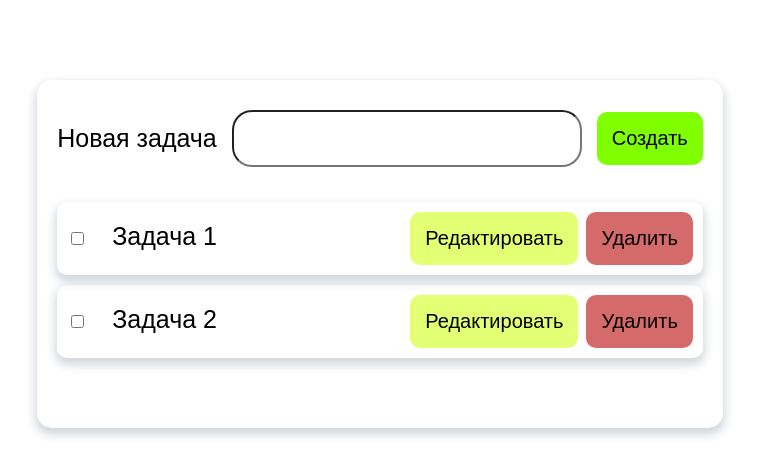
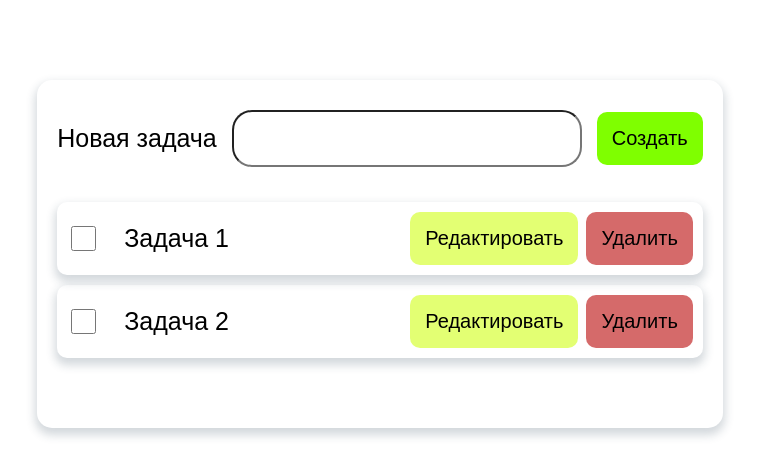
Before and after one commit to NicoMSK/ToDo-React, a React (Vite) app: page / in a window 1280 px wide. Shown: the top 476 px of the page, without its empty margins (260-1019 px from the left). Built offline with nearby package versions, Linux system fonts and the light colour scheme.

Commit message:
feat: Add the ability to cross out completed tasks.

```diff
--- a/src/App.tsx
+++ b/src/App.tsx
@@ -46,12 +46,24 @@ export function App() {
     // нужно разобрать эту срочку кода подробнее
   }
 
+  function doneTask(id: number, isComplite: boolean) {
+    setTodos(
+      todos.filter((todo) => {
+        if (todo.id === id) {
+          todo.isComplite = !isComplite;
+        }
+
+        return todo;
+      })
+    );
+  }
+
   return (
     <div className="todo todo__container">
       <CreateTodo onCreateTodo={onCreateTodo} />
       <ul className="todo__list">
         {todos.length === 0 && (
-          <p className="todo__list-text">Список задач пуст :(</p>
+          <p className="todo__list-text">⚠️ Список задач пуст 🚫</p>
         )}
         {todos.map((todo) => (
           <TodoItem
@@ -61,6 +73,7 @@ export function App() {
             isComplite={todo.isComplite}
             editTask={editTask}
             deleteTask={deleteTask}
+            doneTask={doneTask}
           />
         ))}
       </ul>
--- a/src/TodoItem.tsx
+++ b/src/TodoItem.tsx
@@ -7,10 +7,11 @@ type TodoItemProps = {
   isComplite: boolean;
   editTask: (id: number, title: string) => void;
   deleteTask: (id: number) => void;
+  doneTask: (id: number, isComplite: boolean) => void;
 };
 
 export function TodoItem(props: TodoItemProps) {
-  const { id, title, isComplite, editTask, deleteTask } = props;
+  const { id, title, isComplite, editTask, deleteTask, doneTask } = props;
   const [editing, setEditing] = useState(false);
   const [titleMode, setTitleMode] = useState(false);
   const viewMode = { display: "block" };
@@ -51,10 +52,20 @@ export function TodoItem(props: TodoItemProps) {
 
   return (
     <li className="todo__item">
-      <input type="checkbox" checked={isComplite} />
-      <p className="todo__text" style={viewMode}>
+      <input
+        className="todo__checkbox"
+        type="checkbox"
+        id={id.toString()}
+        checked={isComplite}
+        onChange={() => doneTask(id, isComplite)}
+      />
+      <label
+        className={`todo__text ${isComplite && "todo__text--checked"}`}
+        htmlFor={id.toString()}
+        style={viewMode}
+      >
         {title}
-      </p>
+      </label>
       <input
         className="todo__item-input"
         type="text"
--- a/src/index.css
+++ b/src/index.css
@@ -40,6 +40,7 @@ body {
   margin-bottom: 5px;
   padding: 10px;
   display: flex;
+  align-items: center;
   gap: 15px;
   border-radius: 10px;
   box-shadow: 0px 5px 10px 2px rgba(34, 60, 80, 0.2);
@@ -105,8 +106,8 @@ body {
 }
 
 .todo__item-input {
+  padding: 10px;
   width: 100%;
-  padding: 10px;
   font-size: inherit;
   border: none;
   outline: none;
@@ -115,9 +116,28 @@ body {
 .todo__text {
   margin: 0;
   padding: 10px;
+  width: 100%;
+}
+
+.todo__text--checked {
+  font-weight: 700;
+  text-decoration: line-through;
 }
 
 .todo__text-error {
   font-size: 15px;
   color: rgb(163, 8, 8);
 }
+
+.todo__checkbox {
+  width: 25px;
+  height: 25px;
+  flex: 1 0 auto;
+  accent-color: #C56FFF;
+
+}
+
+.todo__checkbox:checked {
+  font-weight: 700;
+  text-decoration: line-through;
+}
```
